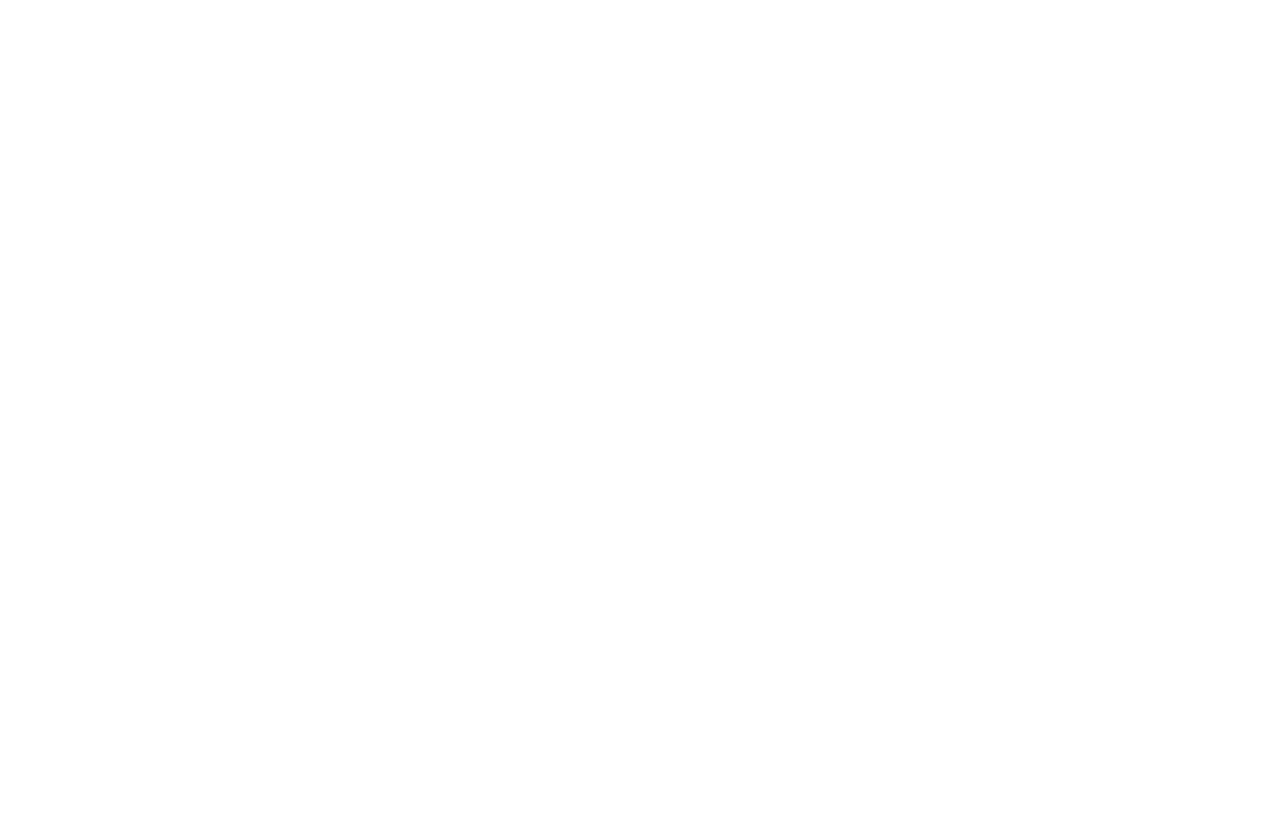
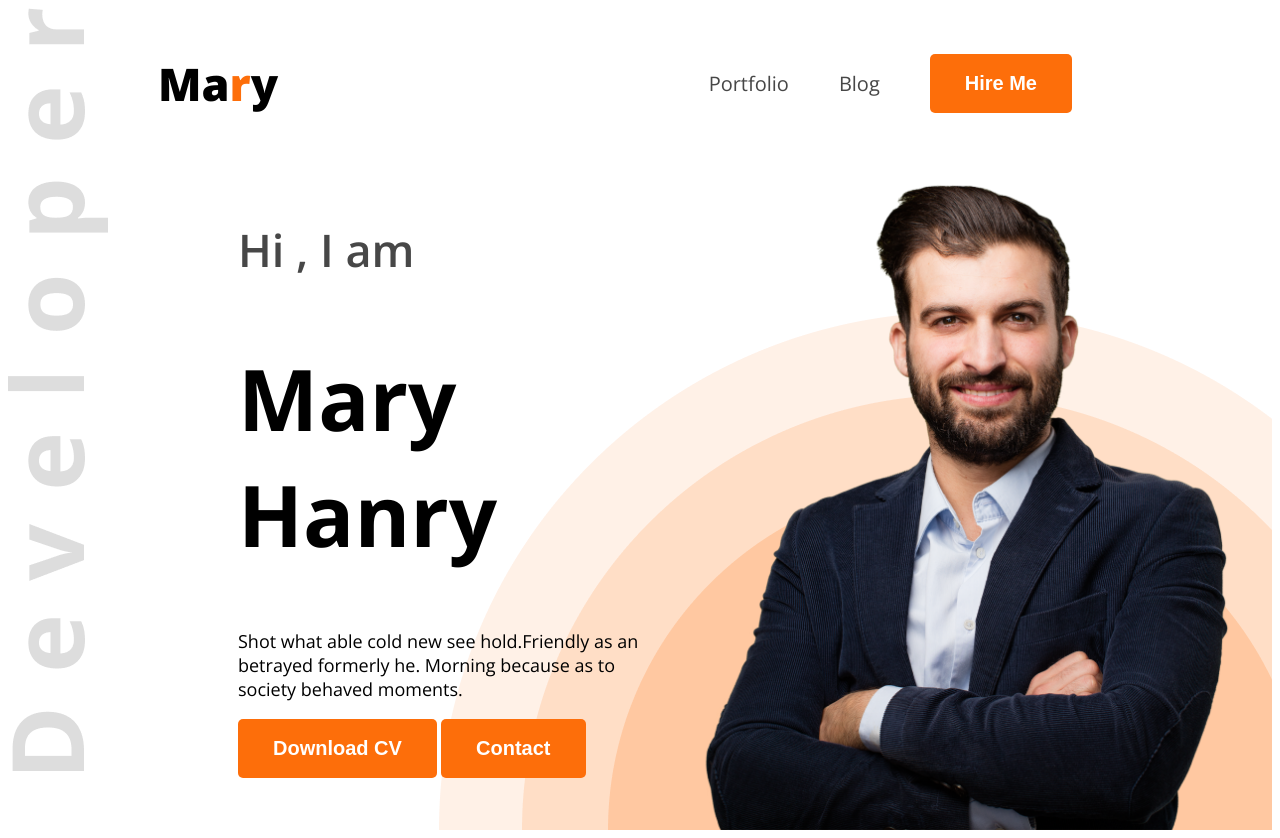
Before and after one commit to rakibulhasan-0/web-developer-portfolio, a plain HTML site: page index.html in a window 1280 px wide. Before the commit the page ends 800 px from the top, so only its background shows below. Drawn offline with nearby package versions, Linux system fonts and the light colour scheme.

Commit message:
module till 6.4

```diff
--- a/index.html
+++ b/index.html
@@ -4,9 +4,32 @@
     <meta charset="UTF-8">
     <meta name="viewport" content="width=device-width, initial-scale=1.0">
     <title>Web Developer</title>
+    <link rel="preconnect" href="https://fonts.googleapis.com">
+    <link rel="preconnect" href="https://fonts.gstatic.com" crossorigin>
+    <link href="https://fonts.googleapis.com/css2?family=Open+Sans:ital,wght@0,300..800;1,300..800&display=swap" rel="stylesheet">
+    <link rel="stylesheet" href="style/1st.css">
 </head>
-<body>
-    <header></header>
+<body class="open-sans-normal">
+    <header class="header">
+        <nav>
+            <h3 class="nav-title">Ma<span class="text-primary">r</span>y</h3>
+            <ul class="">
+                <li><a class="dark-2" href="">Portfolio</a></li>
+                <li><a class="dark-2" href="">Blog</a></li>
+                <li><a href=""><button class="btn-primary">Hire Me</button></a></li>
+            </ul>
+        </nav>
+        <div class="banner">
+            <div class="banner-content">
+                <h4 class="banner-greetings dark-2" >Hi , I am</h4>
+                <h1 class="banner-title">Mary Hanry</h1>
+                <p class="banner-description">Shot what able cold new see hold.Friendly as an betrayed formerly he. Morning because as to society behaved moments.</p>
+                <button class="btn-primary">Download CV</button>
+                <button class="btn-primary">Contact</button>
+            </div>
+            <img class="banner-profile-picture" src="images/hardy.png" alt="">
+        </div>
+    </header>
     <main></main>
     <footer></footer>
 </body>
--- a/style/1st.css
+++ b/style/1st.css
@@ -0,0 +1,76 @@
+
+.open-sans-normal {
+  font-family: "Open Sans", sans-serif;
+  font-optical-sizing: auto;
+  font-style: normal;
+  font-variation-settings:
+    "wdth" 100;
+}
+/* Shared Style */
+.text-primary{
+    color: #FD6E0A;
+}
+.dark-2{
+    color: #474747;
+}
+.btn-primary{
+    background-color: #FD6E0A;
+    font-weight: bold;
+    font-size: 20px;
+    color: white;
+    padding:18px 35px ;
+    border-radius: 5px;
+    border: none;
+}
+.header{
+    background-image: url(../images/developer.png), url(../images/header_bg.png);
+    background-repeat: no-repeat;
+    background-position:top left, right bottom;
+}
+/* Nav Styles */
+nav{
+    display: flex;
+    align-items: center;
+    justify-content: space-between;
+    margin: 0px 150px;
+
+}
+.nav-title{
+    font-weight: 800;
+    font-size: 45px;
+}
+nav ul{
+    display: flex;
+    align-items: center;
+}
+nav ul li {
+    list-style: none;
+    margin-right: 50px;
+}
+nav ul li a {
+    text-decoration: none;
+    font-size: 20px;
+}
+/* banner-greetings */
+.banner{
+    display: flex;
+    justify-content: space-between;
+    margin: 0 35px 0 230px;
+}
+.banner-content{
+    max-width: 580px;
+}
+.banner-profile-picture{
+    width: 580px;
+}
+.banner-greetings{
+    font-size: 45px;
+    font-weight: 600;
+}
+.banner-title{
+    font-weight: bold;
+    font-size: 85px;
+}
+.banner-description{
+    font-size: 18px;
+}
```
Also changed, not shown: images/developer.png (added), images/hardy.png (added), images/header_bg.png (added), images/icons/facebook.png (added), images/icons/insta.png (added), images/icons/js.png (added), images/icons/mongo.png (added), images/icons/nodejs.png (added), images/icons/react.png (added), images/icons/twitter.png (added).
